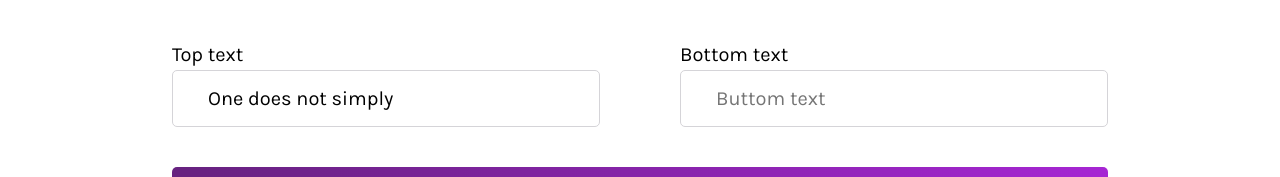
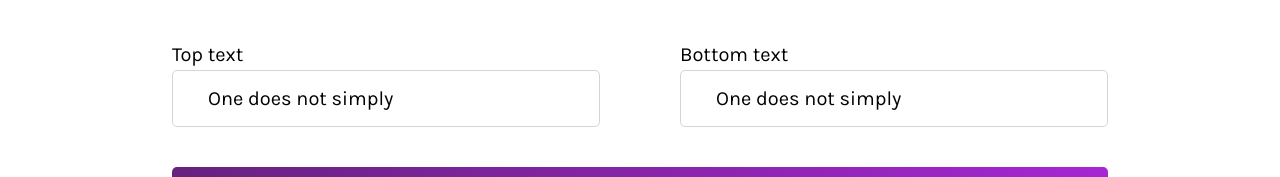
Before and after one commit to Davsan88/meme-generator, a React (Vite) app: page / in a window 1280 px wide. Shown: the part 145-322 px from the top of the page. Built offline with nearby package versions, Linux system fonts and the light colour scheme.

Commit message:
Update Meme.jsx

```diff
--- a/src/components/Meme.jsx
+++ b/src/components/Meme.jsx
@@ -64,6 +64,8 @@ const Meme = () => {
                             name="bottomText"
                             placeholder='Buttom text'
                             className='form__input'
+                            onChange={handleChange}
+                            value={meme.topText}
                         />
                     </label>
 
```
